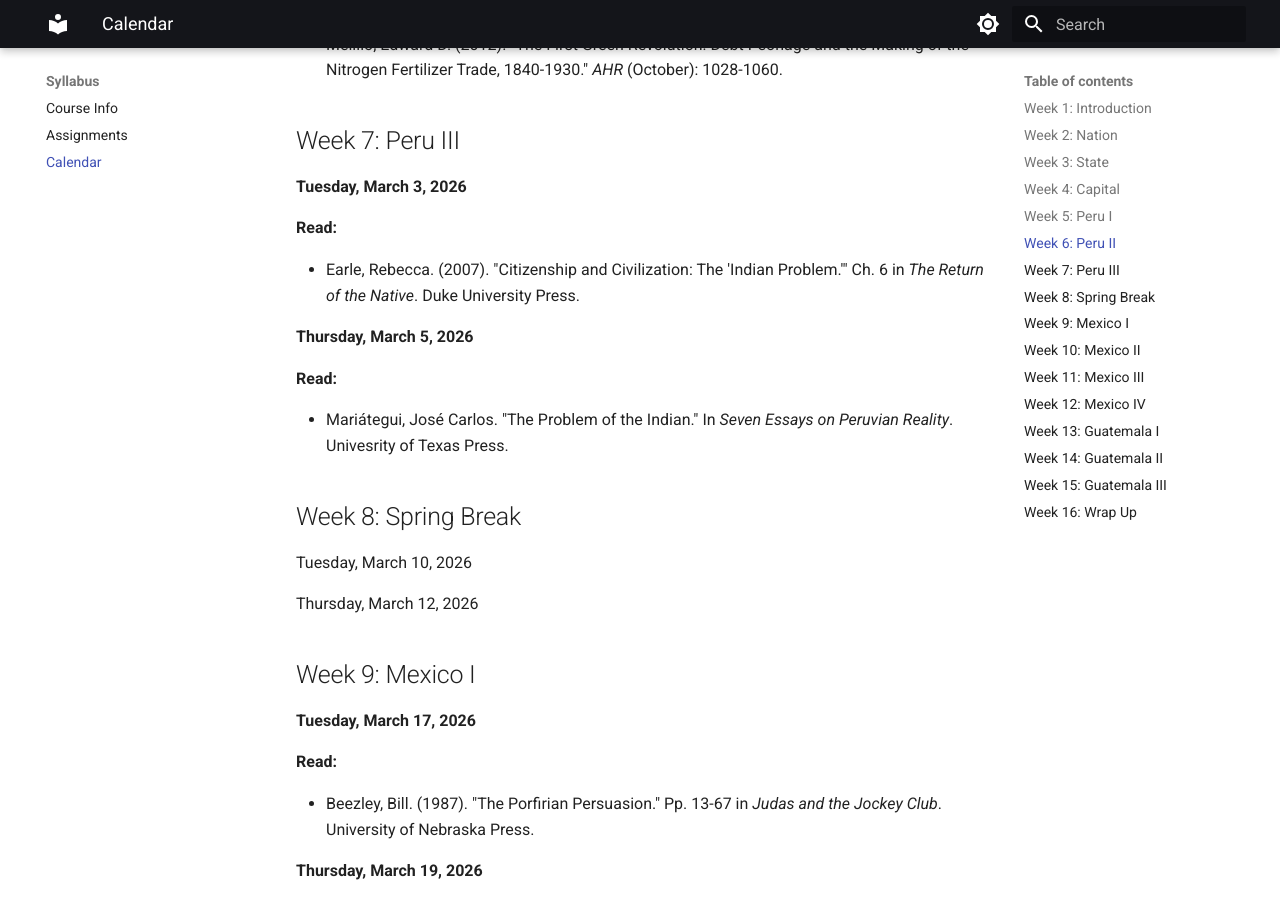
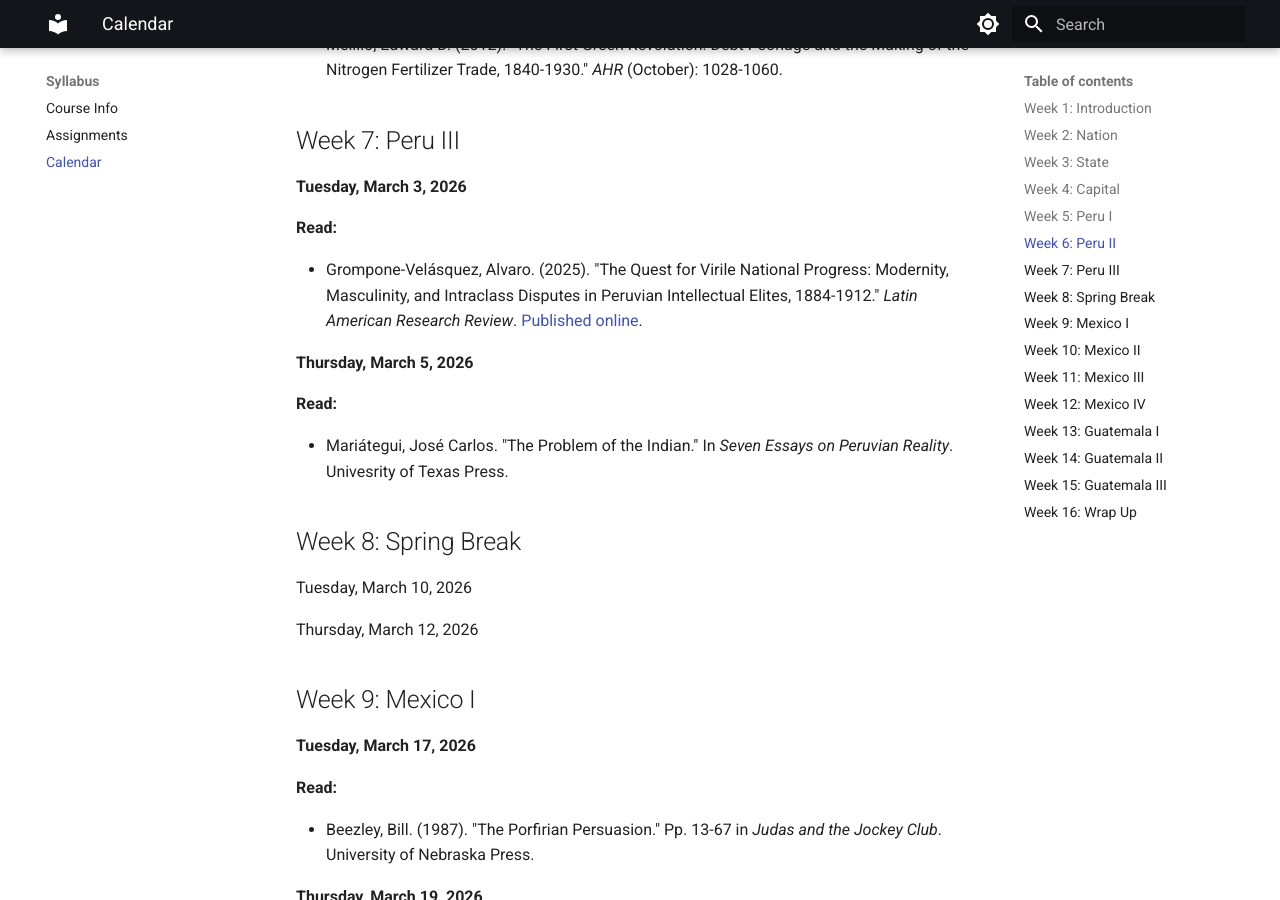
Before and after one commit to chadblack/361S2026, an MkDocs documentation site: the page built from docs/calendar.md, in a window 1280 px wide and 900 px high, scrolled down 2580 px. Built offline with MkDocs 1.6.1 and Material for MkDocs 9.7.7, drawn with Linux system fonts in a browser that asks for light colours.

Commit message:
Update calendar.md

```diff
--- a/docs/calendar.md
+++ b/docs/calendar.md
@@ -100,7 +100,7 @@ Welcome to class! This week, we will cover the expectations of the course and th
 
 **Read:**
 
-* Earle, Rebecca. (2007). "Citizenship and Civilization: The 'Indian Problem.'" Ch. 6 in *The Return of the Native*. Duke University Press.
+* Grompone-Velásquez, Alvaro. (2025). "The Quest for Virile National Progress: Modernity, Masculinity, and Intraclass Disputes in Peruvian Intellectual Elites, 1884-1912." *Latin American Research Review*. [Published online](https://www.cambridge.org/core/journals/latin-american-research-review/article/quest-for-virile-national-progress-modernity-masculinity-and-intraclass-disputes-in-peruvian-intellectual-elites-18841912/730BD52F9651A519FA2AF18F274D7D2C).
 
 **Thursday, March 5, 2026**
 
```
